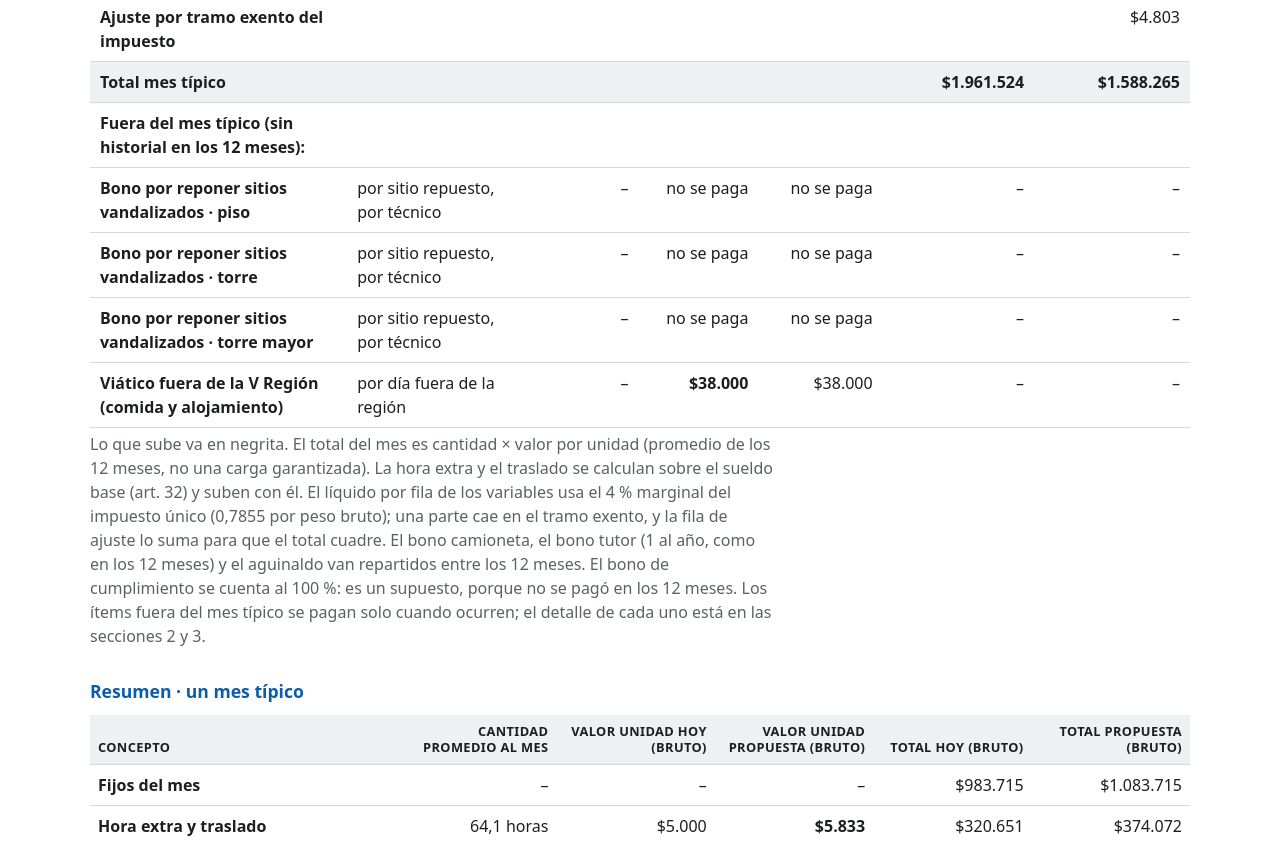
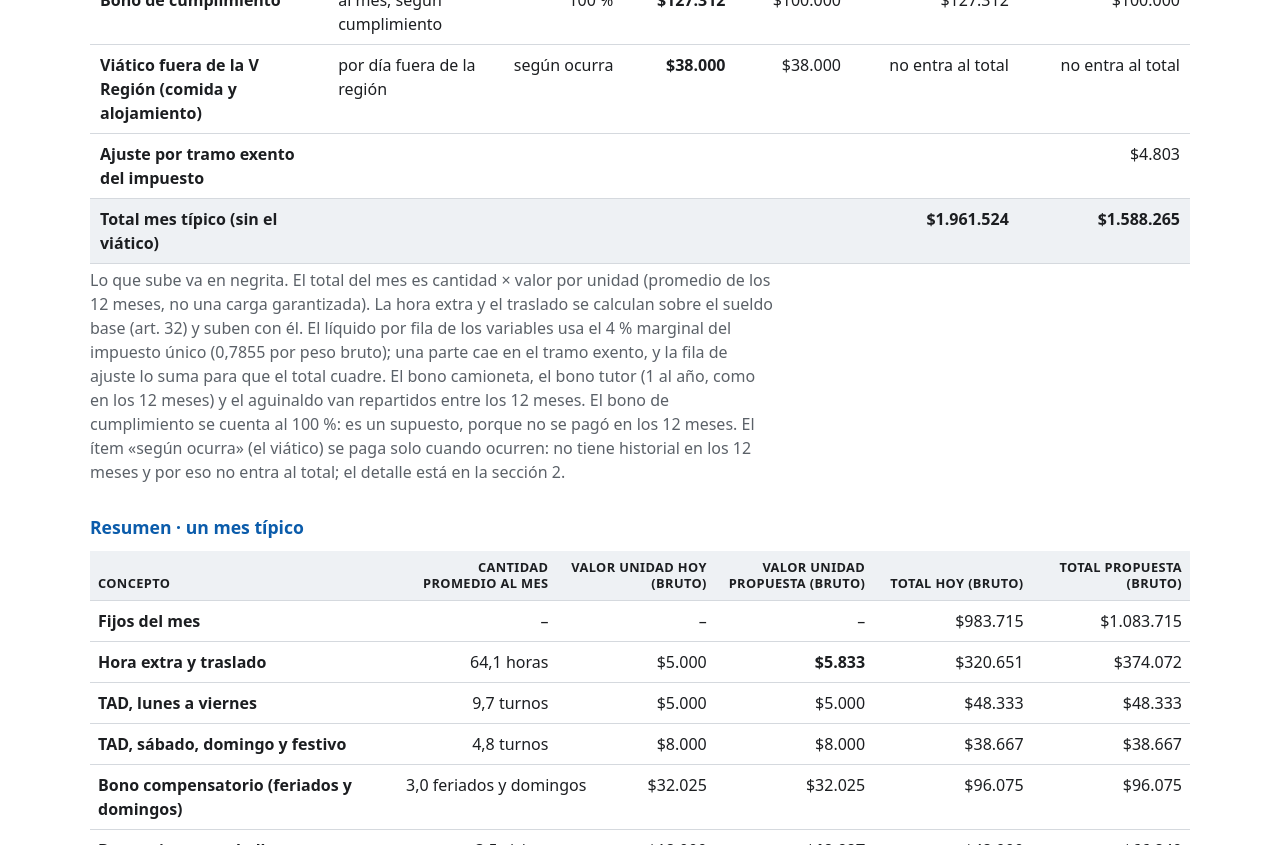
Before and after one commit to fhenriquez1997/tabla-2f9k7x, a plain HTML site: page index.html in a window 1280 px wide. Shown: the part 1105-1950 px from the top of the page. Drawn offline with Linux system fonts and the light colour scheme.

Commit message:
actualiza tabla 2026-11-04 17:05

```diff
--- a/index.html
+++ b/index.html
@@ -87,15 +87,11 @@
 <tr><td class="item" data-label="Ítem">Bono tutor</td><td class="" data-label="Unidad">por colega nuevo capacitado (1 al año)</td><td class="n" data-label="Cantidad al mes">1 ÷ 12</td><td class="n" data-label="Propuesta (bruto)"><b>$127.312</b></td><td class="n" data-label="Propuesta (líquido)">$100.000</td><td class="n" data-label="Total propuesta al mes (bruto)">$10.609</td><td class="n" data-label="Total propuesta al mes (líquido)">$8.333</td></tr>
 <tr><td class="item" data-label="Ítem">Aguinaldo</td><td class="" data-label="Unidad">2 veces al año</td><td class="n" data-label="Cantidad al mes">2 ÷ 12</td><td class="n" data-label="Propuesta (bruto)">$318.282</td><td class="n" data-label="Propuesta (líquido)">$250.002</td><td class="n" data-label="Total propuesta al mes (bruto)">$53.047</td><td class="n" data-label="Total propuesta al mes (líquido)">$41.667</td></tr>
 <tr><td class="item" data-label="Ítem">Bono de cumplimiento</td><td class="" data-label="Unidad">al mes, según cumplimiento</td><td class="n" data-label="Cantidad al mes">100 %</td><td class="n" data-label="Propuesta (bruto)"><b>$127.312</b></td><td class="n" data-label="Propuesta (líquido)">$100.000</td><td class="n" data-label="Total propuesta al mes (bruto)">$127.312</td><td class="n" data-label="Total propuesta al mes (líquido)">$100.000</td></tr>
+<tr><td class="item" data-label="Ítem">Viático fuera de la V Región (comida y alojamiento)</td><td class="" data-label="Unidad">por día fuera de la región</td><td class="n" data-label="Cantidad al mes">según ocurra</td><td class="n" data-label="Propuesta (bruto)"><b>$38.000</b></td><td class="n" data-label="Propuesta (líquido)">$38.000</td><td class="n" data-label="Total propuesta al mes (bruto)">no entra al total</td><td class="n" data-label="Total propuesta al mes (líquido)">no entra al total</td></tr>
 <tr><td class="item" data-label="Ítem">Ajuste por tramo exento del impuesto</td><td class="" data-label="Unidad"></td><td class="n" data-label="Cantidad al mes"></td><td class="n" data-label="Propuesta (bruto)"></td><td class="n" data-label="Propuesta (líquido)"></td><td class="n" data-label="Total propuesta al mes (bruto)"></td><td class="n" data-label="Total propuesta al mes (líquido)">$4.803</td></tr>
-<tr class="tot"><td class="item" data-label="Ítem"><b>Total mes típico</b></td><td class="" data-label="Unidad"></td><td class="n" data-label="Cantidad al mes"></td><td class="n" data-label="Propuesta (bruto)"></td><td class="n" data-label="Propuesta (líquido)"></td><td class="n" data-label="Total propuesta al mes (bruto)"><b>$1.961.524</b></td><td class="n" data-label="Total propuesta al mes (líquido)"><b>$1.588.265</b></td></tr>
-<tr><td class="item" data-label="Ítem">Fuera del mes típico (sin historial en los 12 meses):</td><td class="" data-label="Unidad"></td><td class="n" data-label="Cantidad al mes"></td><td class="n" data-label="Propuesta (bruto)"></td><td class="n" data-label="Propuesta (líquido)"></td><td class="n" data-label="Total propuesta al mes (bruto)"></td><td class="n" data-label="Total propuesta al mes (líquido)"></td></tr>
-<tr><td class="item" data-label="Ítem">Bono por reponer sitios vandalizados · piso</td><td class="" data-label="Unidad">por sitio repuesto, por técnico</td><td class="n" data-label="Cantidad al mes">–</td><td class="n" data-label="Propuesta (bruto)">no se paga</td><td class="n" data-label="Propuesta (líquido)">no se paga</td><td class="n" data-label="Total propuesta al mes (bruto)">–</td><td class="n" data-label="Total propuesta al mes (líquido)">–</td></tr>
-<tr><td class="item" data-label="Ítem">Bono por reponer sitios vandalizados · torre</td><td class="" data-label="Unidad">por sitio repuesto, por técnico</td><td class="n" data-label="Cantidad al mes">–</td><td class="n" data-label="Propuesta (bruto)">no se paga</td><td class="n" data-label="Propuesta (líquido)">no se paga</td><td class="n" data-label="Total propuesta al mes (bruto)">–</td><td class="n" data-label="Total propuesta al mes (líquido)">–</td></tr>
-<tr><td class="item" data-label="Ítem">Bono por reponer sitios vandalizados · torre mayor</td><td class="" data-label="Unidad">por sitio repuesto, por técnico</td><td class="n" data-label="Cantidad al mes">–</td><td class="n" data-label="Propuesta (bruto)">no se paga</td><td class="n" data-label="Propuesta (líquido)">no se paga</td><td class="n" data-label="Total propuesta al mes (bruto)">–</td><td class="n" data-label="Total propuesta al mes (líquido)">–</td></tr>
-<tr><td class="item" data-label="Ítem">Viático fuera de la V Región (comida y alojamiento)</td><td class="" data-label="Unidad">por día fuera de la región</td><td class="n" data-label="Cantidad al mes">–</td><td class="n" data-label="Propuesta (bruto)"><b>$38.000</b></td><td class="n" data-label="Propuesta (líquido)">$38.000</td><td class="n" data-label="Total propuesta al mes (bruto)">–</td><td class="n" data-label="Total propuesta al mes (líquido)">–</td></tr>
+<tr class="tot"><td class="item" data-label="Ítem"><b>Total mes típico</b> (sin el viático)</td><td class="" data-label="Unidad"></td><td class="n" data-label="Cantidad al mes"></td><td class="n" data-label="Propuesta (bruto)"></td><td class="n" data-label="Propuesta (líquido)"></td><td class="n" data-label="Total propuesta al mes (bruto)"><b>$1.961.524</b></td><td class="n" data-label="Total propuesta al mes (líquido)"><b>$1.588.265</b></td></tr>
 </tbody></table></div>
-<p class="sub">Lo que sube va en negrita. El total del mes es cantidad × valor por unidad (promedio de los 12 meses, no una carga garantizada). La hora extra y el traslado se calculan sobre el sueldo base (art. 32) y suben con él. El líquido por fila de los variables usa el 4 % marginal del impuesto único (0,7855 por peso bruto); una parte cae en el tramo exento, y la fila de ajuste lo suma para que el total cuadre. El bono camioneta, el bono tutor (1 al año, como en los 12 meses) y el aguinaldo van repartidos entre los 12 meses. El bono de cumplimiento se cuenta al 100 %: es un supuesto, porque no se pagó en los 12 meses. Los ítems fuera del mes típico se pagan solo cuando ocurren; el detalle de cada uno está en las secciones 2 y 3.</p>
+<p class="sub">Lo que sube va en negrita. El total del mes es cantidad × valor por unidad (promedio de los 12 meses, no una carga garantizada). La hora extra y el traslado se calculan sobre el sueldo base (art. 32) y suben con él. El líquido por fila de los variables usa el 4 % marginal del impuesto único (0,7855 por peso bruto); una parte cae en el tramo exento, y la fila de ajuste lo suma para que el total cuadre. El bono camioneta, el bono tutor (1 al año, como en los 12 meses) y el aguinaldo van repartidos entre los 12 meses. El bono de cumplimiento se cuenta al 100 %: es un supuesto, porque no se pagó en los 12 meses. El ítem «según ocurra» (el viático) se paga solo cuando ocurren: no tiene historial en los 12 meses y por eso no entra al total; el detalle está en la sección 2.</p>
 
 <h2>Resumen · un mes típico</h2>
 <div class="tbl"><table class="res"><colgroup><col class="c0"><col class="cn"><col class="cn"><col class="cn"><col class="cn"><col class="cn"></colgroup>
```
